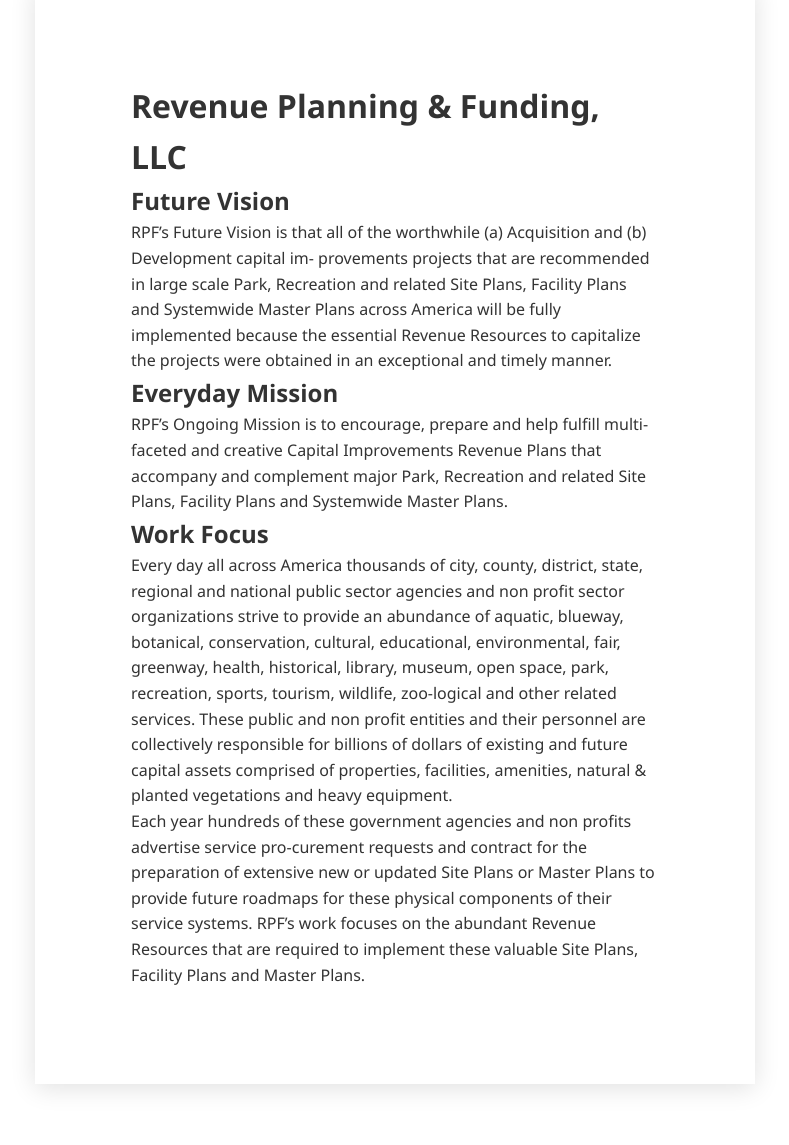
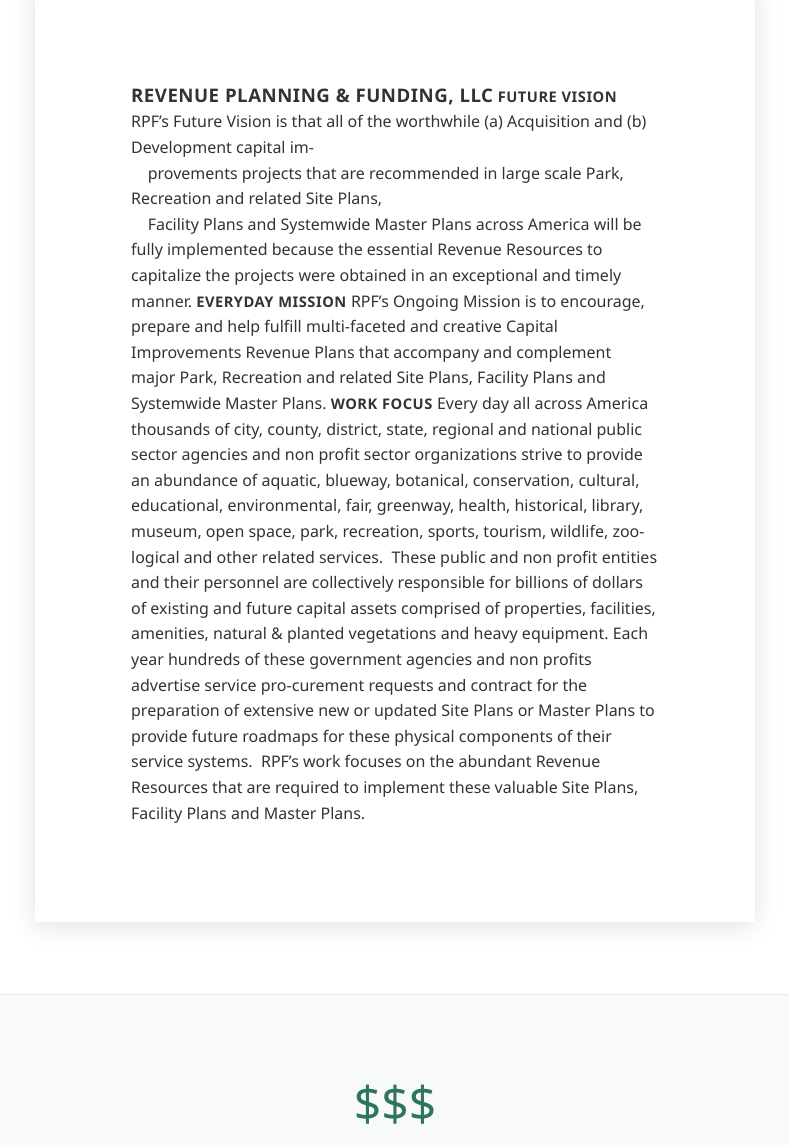
Before and after one commit to cooll666725/RevenuePlanning, a plain HTML site: page about.html in a window 1280 px wide. Shown: the part 248-1393 px from the top of the page, without its empty margins (245-1034 px from the left). Drawn offline with Linux system fonts and the light colour scheme.

Commit message:
Update about.html

```diff
--- a/about.html
+++ b/about.html
@@ -32,20 +32,20 @@
 
 <!-- Featured Text -->
   <main class="page" role="main" aria-label="About RPF">
-    <h1>Revenue Planning &amp; Funding, LLC</h1>
+    <h1t>Revenue Planning &amp; Funding, LLC</h1t>
 
-    <h2>Future Vision</h2>
-    <p>RPF’s Future Vision is that all of the worthwhile (a) Acquisition and (b) Development capital im-
+    <h2t>Future Vision</h2t>
+    <pt>RPF’s Future Vision is that all of the worthwhile (a) Acquisition and (b) Development capital im-
     provements projects that are recommended in large scale Park, Recreation and related Site Plans,
-    Facility Plans and Systemwide Master Plans across America will be fully implemented because the essential Revenue Resources to capitalize the projects were obtained in an exceptional and timely manner.</p>
+    Facility Plans and Systemwide Master Plans across America will be fully implemented because the essential Revenue Resources to capitalize the projects were obtained in an exceptional and timely manner.</pt>
 
-    <h2>Everyday Mission</h2>
-    <p>RPF’s Ongoing Mission is to encourage, prepare and help fulfill multi-faceted and creative Capital Improvements Revenue Plans that accompany and complement major Park, Recreation and related Site Plans, Facility Plans and Systemwide Master Plans.</p>
+    <h2t>Everyday Mission</h2t>
+    <pt>RPF’s Ongoing Mission is to encourage, prepare and help fulfill multi-faceted and creative Capital Improvements Revenue Plans that accompany and complement major Park, Recreation and related Site Plans, Facility Plans and Systemwide Master Plans.</pt>
 
-    <h2>Work Focus</h2>
-    <p>Every day all across America thousands of city, county, district, state, regional and national public sector agencies and non profit sector organizations strive to provide an abundance of aquatic, blueway, botanical, conservation, cultural, educational, environmental, fair, greenway, health, historical, library, museum, open space, park, recreation, sports, tourism, wildlife, zoo-logical and other related services.  These public and non profit entities and their personnel are collectively responsible for billions of dollars of existing and future capital assets comprised of properties, facilities, amenities, natural &amp; planted vegetations and heavy equipment.</p>
+    <h2t>Work Focus</h2t>
+    <pt>Every day all across America thousands of city, county, district, state, regional and national public sector agencies and non profit sector organizations strive to provide an abundance of aquatic, blueway, botanical, conservation, cultural, educational, environmental, fair, greenway, health, historical, library, museum, open space, park, recreation, sports, tourism, wildlife, zoo-logical and other related services.  These public and non profit entities and their personnel are collectively responsible for billions of dollars of existing and future capital assets comprised of properties, facilities, amenities, natural &amp; planted vegetations and heavy equipment.</pt>
 
-    <p>Each year hundreds of these government agencies and non profits advertise service pro-curement requests and contract for the preparation of extensive new or updated Site Plans or Master Plans to provide future roadmaps for these physical components of their service systems.  RPF’s work focuses on the abundant Revenue Resources that are required to implement these valuable Site Plans, Facility Plans and Master Plans.</p>
+    <pt>Each year hundreds of these government agencies and non profits advertise service pro-curement requests and contract for the preparation of extensive new or updated Site Plans or Master Plans to provide future roadmaps for these physical components of their service systems.  RPF’s work focuses on the abundant Revenue Resources that are required to implement these valuable Site Plans, Facility Plans and Master Plans.</pt>
   </main>
 
 
```
